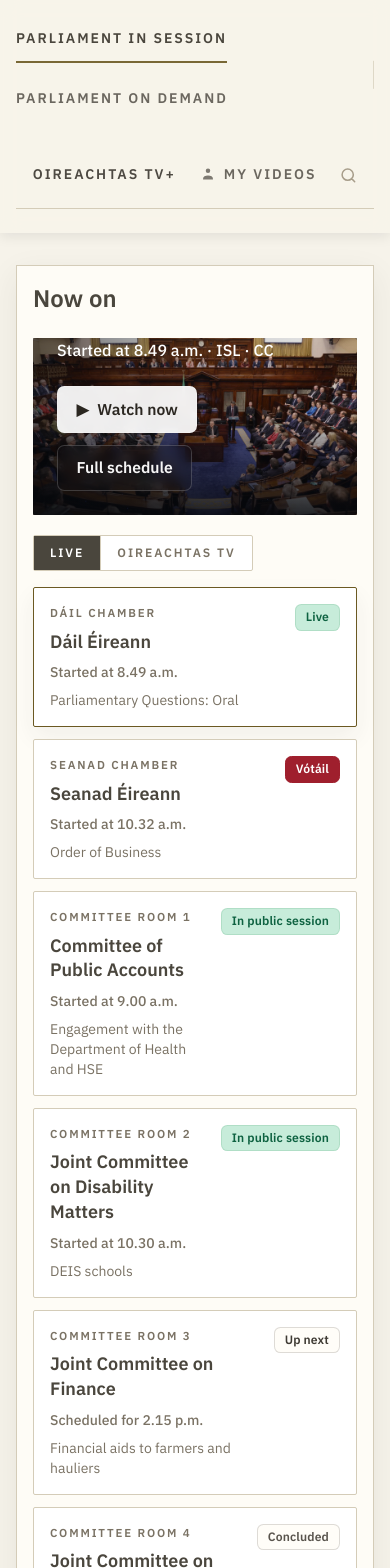
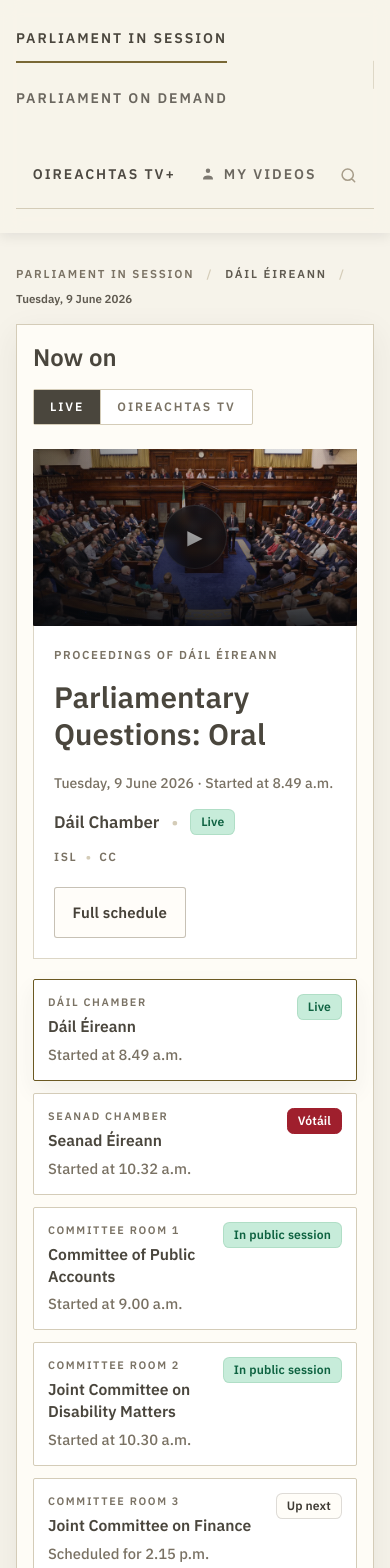
Before and after one commit to bubcass/vod-poc, a React (Vite) app: page / in a window 390 px wide. Shown: the top 1568 px of the page. Built offline with nearby package versions, Linux system fonts and the light colour scheme.

Commit message:
Updating live page

```diff
--- a/src/index.css
+++ b/src/index.css
@@ -268,6 +268,16 @@ a:focus-visible {
     text-overflow: ellipsis;
   }
 
+  .featured-house-badge-hero {
+    max-width: min(100%, 16rem);
+  }
+
+  .featured-house-badge-vod {
+    background: rgba(166, 202, 255, 0.94);
+    border-color: rgba(110, 146, 214, 0.52);
+    color: #20385f;
+  }
+
   .featured-house-badge-rail {
     border-radius: 0.35rem;
     font-size: 0.69rem;
@@ -356,15 +366,20 @@ a:focus-visible {
 
   .featured-live-action {
     align-items: center;
-    backdrop-filter: blur(6px);
-    border-radius: 0.45rem;
+    border-radius: 0.18rem;
     display: inline-flex;
-    font-size: 0.98rem;
+    font-size: 0.94rem;
     font-weight: 600;
-    gap: 0.55rem;
+    gap: 0.5rem;
     line-height: 1;
-    padding: 0.9rem 1.15rem;
-    transition: background-color 0.2s ease, border-color 0.2s ease, color 0.2s ease;
+    letter-spacing: 0.01em;
+    min-height: 3.15rem;
+    padding: 0.85rem 1.1rem;
+    transition:
+      background-color 0.2s ease,
+      border-color 0.2s ease,
+      color 0.2s ease,
+      box-shadow 0.2s ease;
   }
 
   .featured-live-action-primary {
@@ -379,6 +394,20 @@ a:focus-visible {
     color: #1d1914;
   }
 
+  .featured-live-action-light {
+    background: #fffdf9;
+    border: 1px solid rgba(196, 190, 178, 0.95);
+    color: #464138;
+    box-shadow: 0 1px 0 rgba(255, 255, 255, 0.7) inset;
+  }
+
+  .featured-live-action-light:hover,
+  .featured-live-action-light:focus-visible {
+    background: #ffffff;
+    border-color: rgba(146, 139, 126, 0.95);
+    color: #2f2c26;
+  }
+
   .featured-live-action-secondary {
     background: rgba(17, 19, 23, 0.24);
     border: 1px solid rgba(255, 255, 255, 0.18);
@@ -389,6 +418,26 @@ a:focus-visible {
   .featured-live-action-secondary:focus-visible {
     background: rgba(17, 19, 23, 0.38);
     color: #ffffff;
+  }
+
+  .featured-live-play-trigger {
+    align-items: center;
+    background: transparent;
+    border: 0;
+    cursor: pointer;
+    display: inline-flex;
+    justify-content: center;
+    padding: 0;
+  }
+
+  .featured-live-play-trigger:disabled {
+    cursor: default;
+  }
+
+  .featured-live-play-trigger:focus-visible {
+    border-radius: 9999px;
+    outline: 2px solid rgba(255, 255, 255, 0.92);
+    outline-offset: 8px;
   }
 
   .player-poster {
@@ -1093,31 +1142,39 @@ a:focus-visible {
   .video-save-button {
     align-items: center;
     background: rgba(255, 253, 248, 0.92);
-    border: 1px solid rgba(74, 70, 61, 0.16);
-    border-radius: 0.4rem;
-    color: #3f3b34;
+    border: 1px solid rgba(196, 190, 178, 0.95);
+    border-radius: 0.18rem;
+    box-shadow: 0 1px 0 rgba(255, 255, 255, 0.7) inset;
+    color: #464138;
     cursor: pointer;
     display: inline-flex;
     font: inherit;
-    font-size: 0.72rem;
+    font-size: 0.8rem;
     font-weight: 600;
-    gap: 0.42rem;
+    gap: 0.46rem;
     letter-spacing: 0.01em;
     line-height: 1;
-    padding: 0.5rem 0.72rem;
-    transition: background-color 0.2s ease, border-color 0.2s ease, color 0.2s ease;
+    min-height: 2.9rem;
+    padding: 0.62rem 0.85rem;
+    transition:
+      background-color 0.2s ease,
+      border-color 0.2s ease,
+      color 0.2s ease,
+      box-shadow 0.2s ease;
   }
 
   .video-save-button:hover,
   .video-save-button:focus-visible {
     background: #fff;
-    border-color: rgba(74, 70, 61, 0.24);
+    border-color: rgba(146, 139, 126, 0.95);
     color: #26221d;
   }
 
   .video-save-button-dark {
     background: rgba(17, 19, 23, 0.58);
-    border-color: rgba(255, 255, 255, 0.14);
+    border-color: rgba(255, 255, 255, 0.22);
+    border-radius: 0.18rem;
+    box-shadow: none;
     color: rgba(255, 255, 255, 0.94);
     backdrop-filter: blur(4px);
   }
--- a/src/pages/VodPage.tsx
+++ b/src/pages/VodPage.tsx
@@ -301,9 +301,11 @@ function formatMetaCompact(meta?: string): string | undefined {
 function StatusBadge({
   label,
   tone,
+  compact = false,
 }: {
   label: string;
   tone: "live" | "vote" | "vod" | "upnext" | "adjourned";
+  compact?: boolean;
 }) {
   const toneClass =
     tone === "vote"
@@ -321,7 +323,10 @@ function StatusBadge({
   return (
     <span
       className={[
-        "inline-flex items-center whitespace-nowrap rounded-[0.4rem] border px-2.5 py-1.5 text-[0.76rem] font-semibold leading-none tracking-[0.01em]",
+        "inline-flex items-center whitespace-nowrap rounded-[0.4rem] border font-semibold leading-none tracking-[0.01em]",
+        compact
+          ? "px-2.25 py-1 text-[0.72rem]"
+          : "px-2.5 py-1.5 text-[0.76rem]",
         toneClass,
       ].join(" ")}
     >
@@ -850,12 +855,13 @@ function TvPlayerOverlay({
 
 function FeaturedLiveStage({
   item,
-  onMarkWatched,
+  playInline,
+  onPlayInline,
 }: {
   item: LiveForumCard;
-  onMarkWatched: () => void;
+  playInline: boolean;
+  onPlayInline: () => void;
 }) {
-  const [playInline, setPlayInline] = useState(false);
   const [previewReady, setPreviewReady] = useState(false);
   const videoRef = useRef<HTMLVideoElement | null>(null);
   const canPreview =
@@ -872,7 +878,6 @@ function FeaturedLiveStage({
           : "live";
 
   useEffect(() => {
-    setPlayInline(false);
     setPreviewReady(false);
   }, [item.id]);
 
@@ -887,7 +892,7 @@ function FeaturedLiveStage({
   }, [playInline, item.id, item.playerUrl]);
 
   return (
-    <article className="featured-live-stage mx-auto max-w-[70rem] overflow-hidden rounded-sm bg-black text-white">
+    <article className="featured-live-stage overflow-hidden rounded-sm bg-black text-white">
       <div
         className={[
           "preview-frame featured-live-frame relative aspect-[16/8.75] overflow-hidden",
@@ -940,6 +945,20 @@ function FeaturedLiveStage({
               alt=""
               className="preview-image h-full w-full object-cover"
             />
+            <div className="absolute inset-0 flex items-center justify-center">
+              <button
+                type="button"
+                onClick={canPreview ? onPlayInline : undefined}
+                className="featured-live-play-trigger"
+                aria-label={`Watch ${item.forum}`}
+                disabled={!canPreview}
+              >
+                <PlayBadge
+                  className="preview-badge h-16 w-16 text-xl"
+                  variant="dark"
+                />
+              </button>
+            </div>
             {canPreview ? (
               <video
                 ref={videoRef}
@@ -958,45 +977,91 @@ function FeaturedLiveStage({
               />
             ) : null}
             <div className="featured-live-shade absolute inset-0" />
-            <div className="featured-live-copy absolute inset-x-0 bottom-0 z-10 p-6 sm:p-8">
-              <div className="flex flex-wrap items-center gap-2">
+          </>
+        )}
+      </div>
+    </article>
+  );
+}
+
+function LiveChannelSummaryCard({
+  item,
+}: {
+  item: LiveForumCard;
+}) {
+  const isTvChannel = item.id === "live-oirtv";
+  const tone =
+    item.state === "VOTE"
+      ? "vote"
+      : item.state === "UP_NEXT"
+        ? "upnext"
+        : item.state === "ADJOURNED"
+          ? "adjourned"
+          : "live";
+
+  return (
+    <section className="flex flex-1 flex-col border border-t-0 border-brand-gray-300/80 bg-white px-5 py-5 sm:px-6">
+      <div className="flex flex-col gap-5 lg:flex-row lg:items-stretch lg:justify-between">
+        <div className="min-w-0 flex-1">
+          <div className="flex flex-wrap items-center gap-x-2.5 gap-y-2 text-[0.72rem] font-semibold uppercase tracking-[0.14em] text-brand-gray-500">
+            <span>{isTvChannel ? "Oireachtas TV" : `Proceedings of ${item.forum}`}</span>
+            {isTvChannel && item.meta ? (
+              <>
+                <span aria-hidden="true" className="text-brand-gray-300">
+                  /
+                </span>
+                <span className="normal-case tracking-normal text-brand-gray-600">
+                  {item.meta}
+                </span>
+              </>
+            ) : null}
+          </div>
+          <h3 className="mt-4 text-[1.85rem] font-semibold leading-tight text-brand-gray-700 sm:text-[2.15rem]">
+            {isTvChannel ? "Oireachtas TV channel" : item.note}
+          </h3>
+          <p className="mt-5 text-sm font-medium text-brand-gray-500">
+            {item.meta ? `${item.meta} · ${item.startTimeLabel}` : item.startTimeLabel}
+          </p>
+          {!isTvChannel ? (
+            <div className="mt-4 flex flex-wrap items-center gap-x-3 gap-y-2 text-base font-semibold text-brand-gray-600">
+              <span className="text-[1.05rem] font-semibold text-brand-gray-700">
+                {item.location}
+              </span>
+              <span aria-hidden="true" className="text-brand-gray-300">
+                •
+              </span>
               <StatusBadge label={item.statusLabel} tone={tone} />
             </div>
-              <h3 className="mt-4 text-4xl font-semibold leading-tight text-white sm:text-5xl">
-                {item.forum}
-              </h3>
-              <p className="mt-3 max-w-3xl text-xl text-white/88">
+          ) : (
+            <p className="mt-4 max-w-4xl text-base leading-7 text-brand-gray-600">
               {item.note}
             </p>
-              <p className="mt-2 text-base font-medium text-white/72">
-                {item.startTimeLabel} · ISL · CC
-              </p>
-              <div className="mt-6 flex flex-wrap items-center gap-3">
-                {canPreview ? (
-                  <button
-                    type="button"
-                    onClick={() => {
-                      onMarkWatched();
-                      setPlayInline(true);
-                    }}
-                    className="featured-live-action featured-live-action-primary"
-                  >
-                    <span aria-hidden="true">▶</span>
-                    <span>Watch now</span>
-                  </button>
-                ) : null}
+          )}
+          {!isTvChannel ? (
+            <div className="mt-3 flex flex-wrap items-center gap-2 text-sm font-medium text-brand-gray-500">
+              <span className="text-[0.74rem] font-semibold uppercase tracking-[0.14em] text-brand-gray-500">
+                ISL
+              </span>
+              <span aria-hidden="true" className="text-brand-gray-300">
+                •
+              </span>
+              <span className="text-[0.74rem] font-semibold uppercase tracking-[0.14em] text-brand-gray-500">
+                CC
+              </span>
+            </div>
+          ) : null}
+        </div>
+
+        <div className="flex shrink-0 flex-wrap items-end gap-3 lg:min-h-full lg:self-stretch lg:justify-end">
           <a
             href={FULL_SCHEDULE_URL}
-                  className="featured-live-action featured-live-action-secondary"
+            className="featured-live-action featured-live-action-light lg:mt-auto"
           >
             Full schedule
           </a>
         </div>
       </div>
-          </>
-        )}
-      </div>
-    </article>
+    </section>
   );
 }
 
@@ -1476,6 +1541,7 @@ function OnNowView({
   );
   const [selectorTab, setSelectorTab] = useState<"channels" | "tv">("channels");
   const [activeId, setActiveId] = useState(items[0]?.id ?? "");
+  const [playInline, setPlayInline] = useState(false);
   const active = items.find((item) => item.id === activeId) ?? items[0];
 
   useEffect(() => {
@@ -1487,8 +1553,31 @@ function OnNowView({
     }
   }, [activeId, liveSourceCards, oireachtasTvCard, selectorTab]);
 
+  useEffect(() => {
+    setPlayInline(false);
+  }, [activeId]);
+
   return (
     <main className="mx-auto max-w-7xl px-4 py-8 sm:px-6">
+      {active ? (
+        <div className="mb-4 flex flex-wrap items-center gap-x-3 gap-y-2 text-[0.72rem] font-semibold uppercase tracking-[0.16em] text-brand-gray-500">
+          <span>Parliament in session</span>
+          <span aria-hidden="true" className="text-brand-gray-300">
+            /
+          </span>
+          <span className="text-brand-gray-600">{active.forum}</span>
+          {active.meta ? (
+            <>
+              <span aria-hidden="true" className="text-brand-gray-300">
+                /
+              </span>
+              <span className="normal-case tracking-normal text-brand-gray-600">
+                {active.meta}
+              </span>
+            </>
+          ) : null}
+        </div>
+      ) : null}
       <section className="pq-panel p-4 sm:p-6">
         <div className="flex flex-col gap-6">
           <div className="flex flex-col gap-4 sm:flex-row sm:items-end sm:justify-between">
@@ -1497,19 +1586,8 @@ function OnNowView({
                 Now on
               </h2>
             </div>
-          </div>
-
-          {active ? (
-            <div className="space-y-5">
-              <FeaturedLiveStage
-                item={active}
-                onMarkWatched={() => onMarkVideoWatched(active.sourceKey)}
-              />
-
-              <div className="space-y-4">
-                <div className="flex items-center justify-start">
             <div
-                    className="inline-flex rounded-sm border border-brand-gray-300 bg-white"
+              className="inline-flex self-start rounded-sm border border-brand-gray-300 bg-white"
               role="tablist"
               aria-label="Live channel selector"
             >
@@ -1544,8 +1622,32 @@ function OnNowView({
             </div>
           </div>
 
+          {active ? (
+            <div
+              className={[
+                "grid gap-5",
+                selectorTab === "channels"
+                  ? "xl:grid-cols-[minmax(0,1fr)_20rem] xl:items-stretch"
+                  : "",
+              ].join(" ")}
+            >
+              <div className="flex min-w-0 flex-col">
+                <FeaturedLiveStage
+                  item={active}
+                  playInline={playInline}
+                  onPlayInline={() => {
+                    setPlayInline(true);
+                    onMarkVideoWatched(active.sourceKey);
+                  }}
+                />
+                <LiveChannelSummaryCard
+                  item={active}
+                />
+              </div>
+
               {selectorTab === "channels" ? (
-                  <div className="grid gap-3 md:grid-cols-2 xl:grid-cols-3">
+                <aside className="space-y-4 xl:max-h-[46rem] xl:overflow-y-auto xl:pr-1">
+                  <div className="grid gap-3 sm:grid-cols-2 xl:grid-cols-1">
                     {liveSourceCards.map((item) => (
                       <LiveForumPanel
                         key={item.id}
@@ -1555,14 +1657,8 @@ function OnNowView({
                       />
                     ))}
                   </div>
-                ) : oireachtasTvCard ? (
-                  <OireachtasTvChannelPanel
-                    item={oireachtasTvCard}
-                    active={oireachtasTvCard.id === active.id}
-                    onSelect={() => setActiveId(oireachtasTvCard.id)}
-                  />
-                ) : null}
-              </div>
+                </aside>
+              ) : null}
             </div>
           ) : null}
         </div>
@@ -1607,7 +1703,7 @@ function LiveForumPanel({
       aria-pressed={active}
       aria-label={`Select ${item.location}: ${item.forum}`}
       className={[
-        "flex h-full w-full rounded-sm border bg-white px-4 py-4 text-left transition",
+        "flex h-full w-full rounded-sm border bg-white px-3.5 py-3.5 text-left transition",
         active
           ? "border-brand-gold shadow-[0_10px_24px_rgba(47,47,47,0.06)]"
           : "border-brand-gray-300 hover:border-brand-gold",
@@ -1615,16 +1711,15 @@ function LiveForumPanel({
     >
       <div className="flex w-full items-start justify-between gap-3">
         <div className="min-w-0 flex-1">
-          <p className="text-[0.72rem] font-semibold uppercase tracking-[0.16em] text-brand-gray-500">
+          <p className="whitespace-nowrap text-[0.68rem] font-semibold uppercase tracking-[0.15em] text-brand-gray-500">
             {item.location}
           </p>
-          <h3 className="mt-2 text-lg font-semibold leading-snug text-brand-gray-700">
+          <h3 className="mt-1.5 text-[0.98rem] font-semibold leading-snug text-brand-gray-700">
             {item.forum}
           </h3>
-          <p className="mt-2 text-sm font-medium text-brand-gray-500">
+          <p className="mt-1.5 text-[0.92rem] font-medium text-brand-gray-500">
             {item.startTimeLabel}
           </p>
-          <p className="mt-2 text-sm text-brand-gray-500">{item.note}</p>
         </div>
         <StatusBadge label={item.statusLabel} tone={tone} />
       </div>
@@ -1957,8 +2052,7 @@ function FeaturedDemandShowcase({
   onToggleSavedVideo: (key: string) => void;
   onMarkVideoWatched: (key: string) => void;
 }) {
-  const [activeId, setActiveId] = useState(items[0]?.id ?? "");
-  const active = items.find((item) => item.id === activeId) ?? items[0];
+  const active = items[0];
   const supporting = items.filter((item) => item.id !== active?.id).slice(0, 3);
   const activeHref = active ? buildVodHolderHref(active.id) : undefined;
 
@@ -1982,43 +2076,58 @@ function FeaturedDemandShowcase({
                 previewSrc={active.mp4Url}
                 badgeVariant="light"
                 aspectClassName="h-full min-h-[18.5rem]"
-                showPlayBadge={false}
-              >
-                <div className="demand-feature-card-scrim absolute inset-0" />
-                <div className="absolute inset-x-0 bottom-0 z-10 p-5 sm:p-6 pointer-events-none">
-                  <div className="flex flex-wrap items-center gap-2">
-                    <StatusBadge label="On demand" tone="vod" />
-                    <span className="featured-house-badge">
-                      {getHouseLabel(active)}
-                    </span>
-                  </div>
-                  <h3 className="demand-feature-title mt-4 max-w-[22rem] text-[1.4rem] font-semibold leading-[1.06] text-white sm:text-[1.65rem]">
-                    {active.title}
-                  </h3>
-                  {isCommitteeVodItem(active) ? (
-                    <p className="mt-3 text-sm font-medium text-white/72">
-                      {active.topic}
-                    </p>
-                  ) : null}
-                  <p className="mt-3 text-sm font-semibold text-white/90">
-                    {[active.date, formatDurationCompact(active.duration)]
-                      .filter(Boolean)
-                      .join(" · ")}
-                  </p>
-                  <div className="mt-3 pointer-events-auto">
-                    <DebateLink href={active.debate} dark />
-                  </div>
-                  <div className="mt-5 flex items-center gap-3 pointer-events-auto">
+              >
+                {activeHref ? (
                   <a
                     href={activeHref}
                     onClick={() =>
                       onMarkVideoWatched(getVodStorageKey(active.id))
                     }
-                      className="featured-live-action featured-live-action-primary"
-                    >
-                      <span aria-hidden="true">▶</span>
-                      <span>Watch now</span>
+                    className="absolute inset-0 z-[1]"
+                    aria-label={`Open ${active.title}`}
+                  />
+                ) : null}
+                <div className="demand-feature-card-scrim absolute inset-0" />
+                <div className="absolute inset-x-0 bottom-0 z-10 p-5 sm:p-6 pointer-events-none">
+                  {activeHref ? (
+                    <a
+                      href={activeHref}
+                      onClick={() =>
+                        onMarkVideoWatched(getVodStorageKey(active.id))
+                      }
+                      className="pointer-events-auto inline-block"
+                    >
+                      <h3 className="demand-feature-title mt-4 max-w-[22rem] text-[1.4rem] font-semibold leading-[1.06] text-white sm:text-[1.65rem]">
+                        {active.title}
+                      </h3>
                     </a>
+                  ) : (
+                    <h3 className="demand-feature-title mt-4 max-w-[22rem] text-[1.4rem] font-semibold leading-[1.06] text-white sm:text-[1.65rem]">
+                      {active.title}
+                    </h3>
+                  )}
+                  <div className="mt-3 flex flex-wrap items-center gap-2.5">
+                    <span className="featured-house-badge featured-house-badge-vod featured-house-badge-hero">
+                      On demand
+                    </span>
+                    <span className="featured-house-badge featured-house-badge-hero">
+                      {getHouseLabel(active)}
+                    </span>
+                    {isCommitteeVodItem(active) ? (
+                      <span className="text-sm font-medium text-white/72">
+                        {active.topic}
+                      </span>
+                    ) : null}
+                  </div>
+                  <div className="mt-4 flex flex-wrap items-center justify-between gap-3 pointer-events-auto">
+                    <div className="flex flex-wrap items-center gap-x-3 gap-y-2 text-sm font-semibold text-white/90">
+                      <span>
+                        {[active.date, formatDurationCompact(active.duration)]
+                          .filter(Boolean)
+                          .join(" · ")}
+                      </span>
+                      <DebateLink href={active.debate} dark />
+                    </div>
                     <SaveVideoButton
                       saved={isVideoSaved(getVodStorageKey(active.id))}
                       onToggle={() =>
@@ -2038,7 +2147,13 @@ function FeaturedDemandShowcase({
                 <DemandFeatureRailCard
                   key={item.id}
                   item={item}
-                  onSelect={() => setActiveId(item.id)}
+                  saved={isVideoSaved(getVodStorageKey(item.id))}
+                  onToggleSaved={() =>
+                    onToggleSavedVideo(getVodStorageKey(item.id))
+                  }
+                  onMarkWatched={() =>
+                    onMarkVideoWatched(getVodStorageKey(item.id))
+                  }
                 />
               ))}
             </div>
@@ -2051,16 +2166,22 @@ function FeaturedDemandShowcase({
 
 function DemandFeatureRailCard({
   item,
-  onSelect,
+  saved,
+  onToggleSaved,
+  onMarkWatched,
 }: {
   item: VodItem;
-  onSelect: () => void;
+  saved: boolean;
+  onToggleSaved: () => void;
+  onMarkWatched: () => void;
 }) {
+  const holderHref = buildVodHolderHref(item.id);
+
   return (
     <article className="tv-card-surface tv-rail-card relative w-full overflow-hidden rounded-sm text-left no-underline">
-      <button
-        type="button"
-        onClick={onSelect}
+      <a
+        href={holderHref}
+        onClick={onMarkWatched}
         className="grid w-full appearance-none grid-cols-[10rem_minmax(0,1fr)] items-stretch border-0 bg-transparent p-0 text-left"
       >
         <div className="relative min-h-full self-stretch overflow-hidden bg-black/10">
@@ -2071,6 +2192,9 @@ function DemandFeatureRailCard({
         </div>
         <div className="min-w-0 flex-1 p-3">
           <div className="flex flex-wrap items-center gap-2">
+            <span className="featured-house-badge featured-house-badge-vod featured-house-badge-rail">
+              On demand
+            </span>
             <span className="featured-house-badge featured-house-badge-rail">
               {getHouseLabel(item)}
             </span>
@@ -2088,11 +2212,14 @@ function DemandFeatureRailCard({
               .filter(Boolean)
               .join(" · ")}
           </p>
-          <div className="mt-2">
+          <div className="mt-3 flex items-center justify-between gap-3">
             <DebateLink href={item.debate} />
-          </div>
-        </div>
-      </button>
+            <div className="shrink-0">
+              <SaveVideoButton saved={saved} onToggle={onToggleSaved} />
+            </div>
+          </div>
+        </div>
+      </a>
     </article>
   );
 }
@@ -2152,6 +2279,19 @@ function OireachtasTvView({
                   className="absolute inset-0 h-full w-full object-cover"
                 />
               )}
+              <div className="absolute inset-0 z-20 flex items-center justify-center">
+                <button
+                  type="button"
+                  onClick={() => {
+                    onMarkVideoWatched(getTvStorageKey(active.id));
+                    setPlayerItem(active);
+                  }}
+                  className="featured-live-play-trigger"
+                  aria-label={`Play ${active.title}`}
+                >
+                  <PlayBadge className="preview-badge h-16 w-16 text-xl" />
+                </button>
+              </div>
               <div className="tv-hero-scrim absolute inset-0" />
               <div className="relative z-20 flex min-h-[520px] flex-col justify-end p-6 sm:p-8">
                 <span className="hero-eyebrow inline-flex w-fit items-center rounded-sm px-3 py-1 text-[0.72rem] font-semibold uppercase tracking-[0.16em]">
@@ -2180,17 +2320,6 @@ function OireachtasTvView({
                 </p>
                 <div className="mt-6">
                   <div className="flex flex-wrap items-center gap-3">
-                    <button
-                      type="button"
-                      onClick={() => {
-                        onMarkVideoWatched(getTvStorageKey(active.id));
-                        setPlayerItem(active);
-                      }}
-                      className="featured-live-action featured-live-action-primary"
-                    >
-                      <span aria-hidden="true">▶</span>
-                      <span>Watch now</span>
-                    </button>
                     {active.companionUrl ? (
                       <a
                         href={active.companionUrl}
@@ -2222,7 +2351,11 @@ function OireachtasTvView({
                     key={item.id}
                     item={item}
                     active={item.id === active.id}
-                    onSelect={() => setActiveId(item.id)}
+                    onSelect={() => {
+                      setActiveId(item.id);
+                      onMarkVideoWatched(getTvStorageKey(item.id));
+                      setPlayerItem(item);
+                    }}
                   />
                 ))}
               </div>
```
Also changed, not shown: src/pages/VodHolderPage.tsx (+12 -5 lines). Lines whose indentation alone changed are shown as unchanged.
